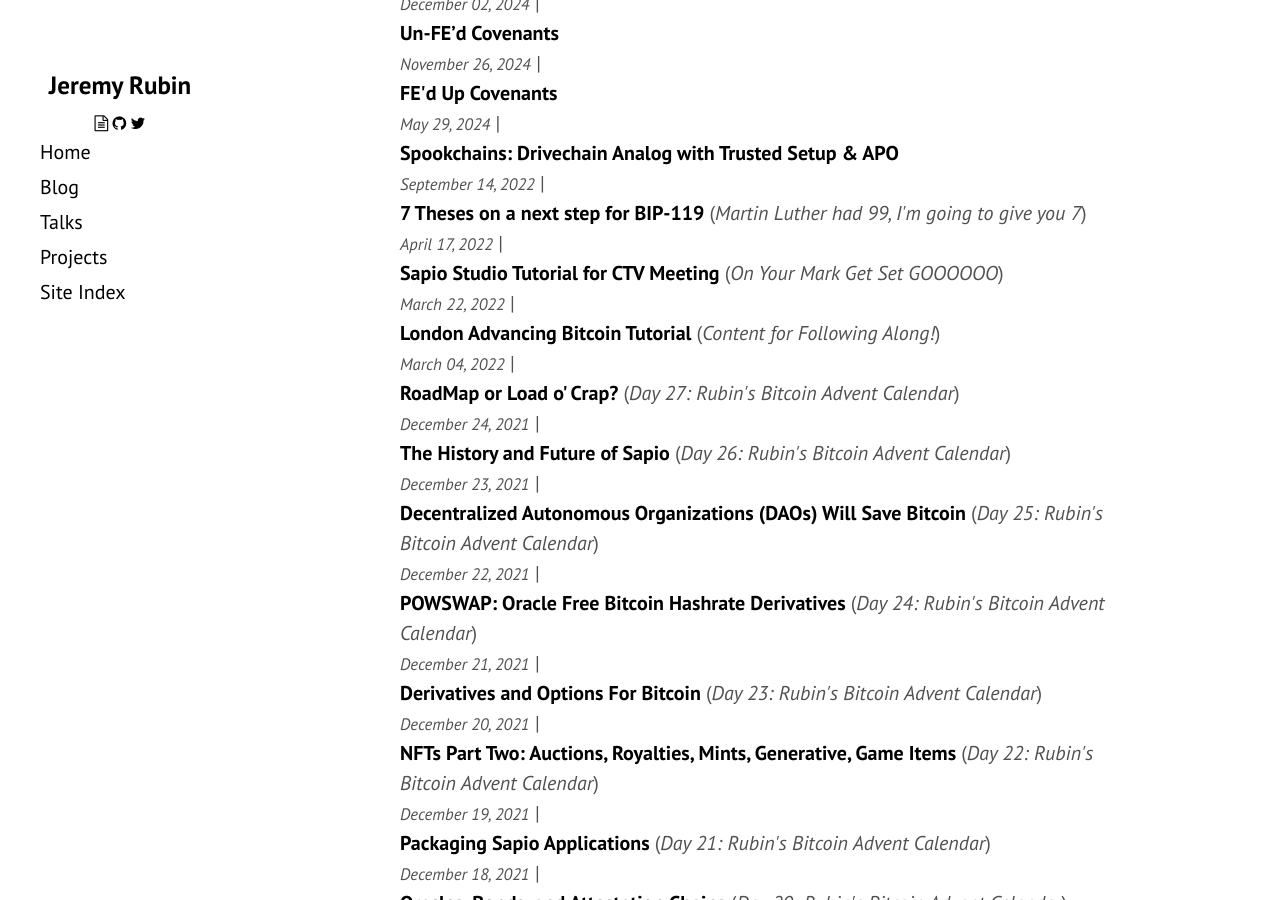
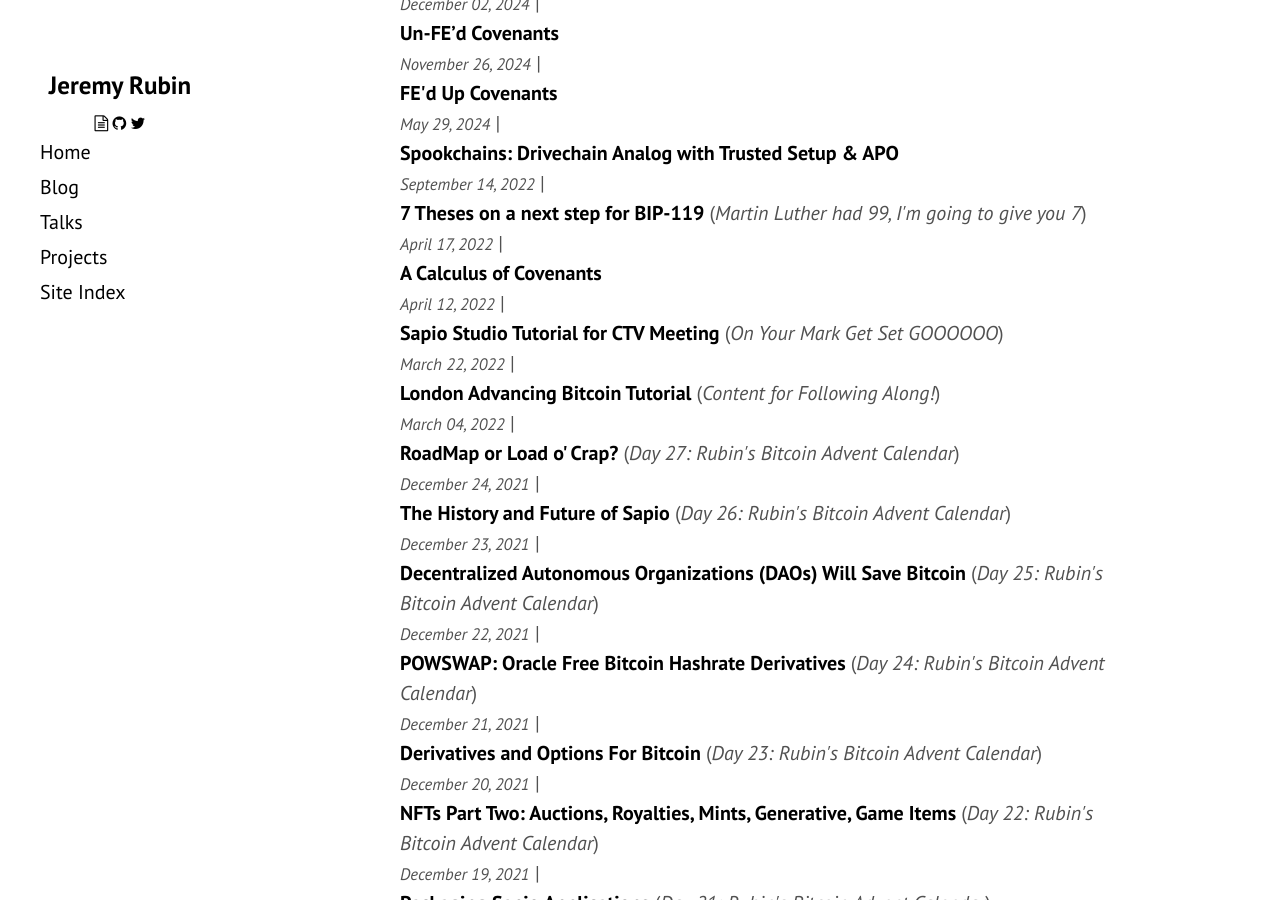
Before and after one commit to JeremyRubin/rubin.io, a Jekyll site: the page built from bitcoin/index.html, in a window 1280 px wide and 900 px high, scrolled down 322 px. Built offline with Jekyll 4.4.1, drawn with Linux system fonts in a browser that asks for light colours; comment, search, counter and statistics services are not loaded; a file with an impossible date is left out.

Commit message:
Fix date

```diff
--- a/bitcoin/_posts/0000-00-00-calc-cov.md
+++ b/bitcoin/_posts/0000-00-00-calc-cov.md
@@ -3,7 +3,7 @@ comments: True
 disqusId: 5644eab8c430c2c0933824e5db638e34d4a784e1
 layout: post
 title: "A Calculus of Covenants"
-date: 2022-02-012
+date: 2022-04-12
 ---
 
 _This originally appeared on the [mailing list](https://gnusha.org/pi/bitcoindev/CAD5xwhjBkKVuiPaRJZrsq+GcvSeht+SHvmmiH2MjnU2k1m_4gw@mail.gmail.com/)._
```
